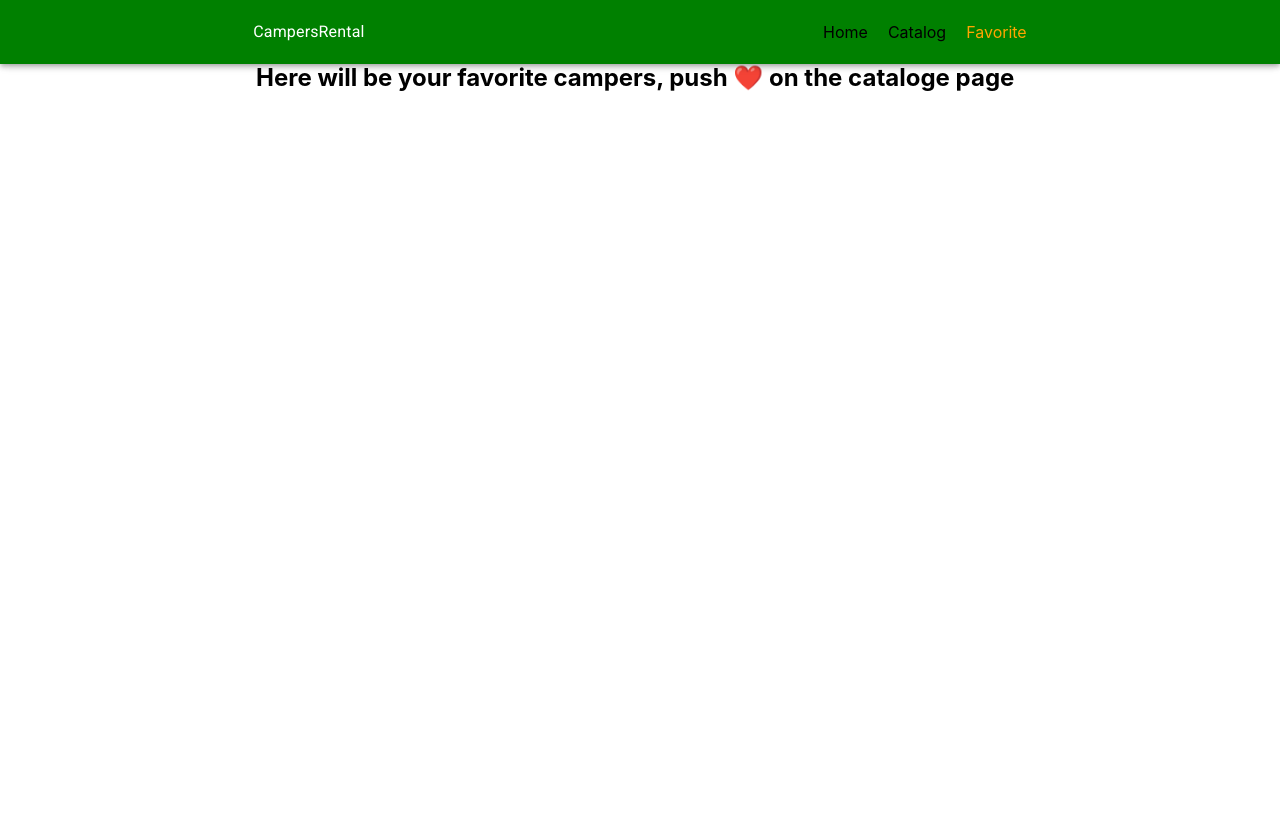
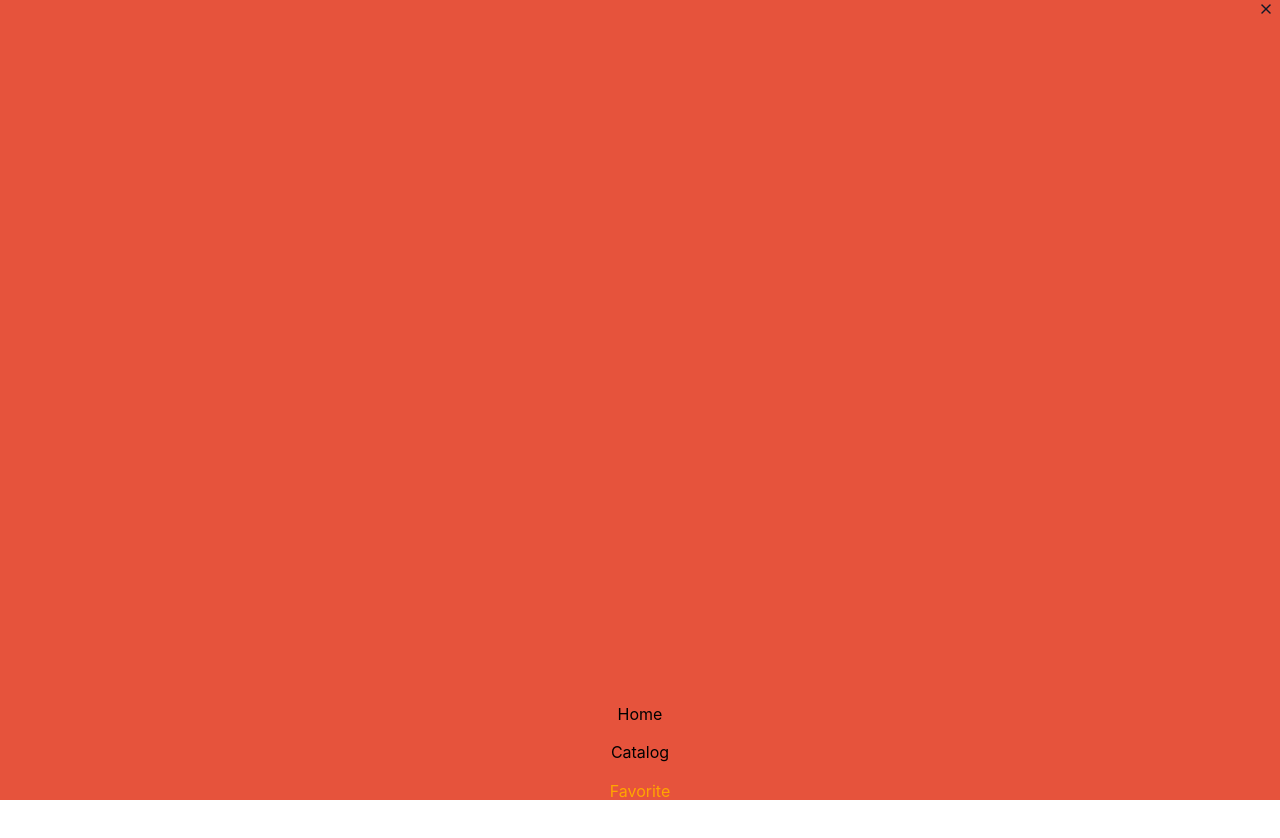
Before and after one commit to YevheniiaHr/camper-rental, a React (Create React App) app: page /camper-rental/favorite in a window 1280 px wide. Shown: the top 838 px of the page. Built offline with nearby package versions, Linux system fonts and the light colour scheme.

Commit message:
add mob.menu

```diff
--- a/public/index.html
+++ b/public/index.html
@@ -71,6 +71,7 @@
   <body>
     <div id="root"></div>
     <div id="modal"></div>
+
     <!--
       This HTML file is a template.
       If you open it directly in the browser, you will see an empty page.
--- /dev/null
+++ b/src/components/Header/BurgerButton.js
@@ -0,0 +1,11 @@
+import { OpenMenuBtn } from './Header.styled';
+import sprite from '../../components/sprite.svg';
+export const BurgerButton = ({ openMenu }) => {
+  return (
+    <OpenMenuBtn typeof="button" onClick={openMenu}>
+      <svg width="16px" height="16px">
+        <use xlinkHref={sprite + '#icon-burger'} />
+      </svg>
+    </OpenMenuBtn>
+  );
+};
--- /dev/null
+++ b/src/components/Header/DesktopView.js
@@ -0,0 +1,10 @@
+import { DeskHeaderWrap } from './Header.styled';
+import { Navigation } from './Navigation';
+
+export const DesktopView = () => {
+  return (
+    <DeskHeaderWrap>
+      <Navigation />
+    </DeskHeaderWrap>
+  );
+};
--- a/src/components/Header/Header.js
+++ b/src/components/Header/Header.js
@@ -1,28 +1,12 @@
-import {
-  NavList,
-  StyledAppBar,
-  StyledLink,
-  StyledToolBar,
-} from './Header.styled';
+// import { StyledAppBar, StyledToolBar } from './Header.styled';
 
-import { Typography } from '@mui/material';
+// import { Typography, useMediaQuery } from '@mui/material';
+// import { Navigation } from './Navigation';
+import { MobileView } from './MobileView';
+import { DesktopView } from './DesktopView';
+import { useMediaQuery } from '@mui/material';
 
 export const Header = () => {
-  return (
-    <StyledAppBar>
-      <StyledToolBar>
-        <Typography>CampersRental</Typography>
-
-        <nav>
-          <NavList>
-            <StyledLink to="/" end>
-              Home
-            </StyledLink>
-            <StyledLink to="/catalog">Catalog</StyledLink>
-            <StyledLink to="/favorite">Favorite</StyledLink>
-          </NavList>
-        </nav>
-      </StyledToolBar>
-    </StyledAppBar>
-  );
+  const isDesktop = useMediaQuery('(min-width:1440px)');
+  return <header>{isDesktop ? <DesktopView /> : <MobileView />}</header>;
 };
--- a/src/components/Header/Header.styled.js
+++ b/src/components/Header/Header.styled.js
@@ -1,6 +1,6 @@
 import { NavLink } from 'react-router-dom';
 import styled from '@emotion/styled';
-import { AppBar, Toolbar } from '@mui/material';
+// import { AppBar, Toolbar } from '@mui/material';
 export const StyledLink = styled(NavLink)`
   color: black;
   &.active {
@@ -9,11 +9,57 @@ export const StyledLink = styled(NavLink)`
 `;
 export const NavList = styled.ul`
   display: flex;
-  gap: 20px;
+      flex-direction: column;
+    display: flex;
+    gap: 20px;
+    align-items: center;
+}
+ @media (min-width: 1440px) {
+    gap: 20px;
+  }
 `;
-export const StyledAppBar = styled(AppBar)`
+// export const StyledAppBar = styled(AppBar)`
+//   background-color: green;
+// `;
+// export const StyledToolBar = styled(Toolbar)`
+//   justify-content: space-around;
+// `;
+export const MobViewWrapper = styled.div`
+  position: absolute;
+  width: 100%;
+  max-width: 375px;
+  height: 60px;
   background-color: green;
+  color: white;
+  display: flex;
+  justify-content: space-between;
+  align-items: center;
+  // @media (min-width: 768px) {
+  //   height: 84px;
+  //   max-width: 768px;
+  //   padding-left: 32px;
+  //   padding-right: 32px;
+  // }
 `;
-export const StyledToolBar = styled(Toolbar)`
-  justify-content: space-around;
+export const OpenMenuBtn = styled.button`
+  background-color: transparent;
+  border: none;
+  cursor: pointer;
 `;
+export const DeskHeaderWrap = styled.div`
+  background-color: green;
+
+  padding-left: 96px;
+  padding-right: 96px;
+
+  // transform: translateX(-50%);
+
+  width: 1440px;
+
+  height: 84px;
+
+  display: flex;
+  flex-direction: row;
+  justify-content: space-between;
+  align-items: center;
+`;
--- /dev/null
+++ b/src/components/Header/MobileView.js
@@ -0,0 +1,35 @@
+import React, { useEffect, useState } from 'react';
+import { MobViewWrapper } from './Header.styled';
+// import { Navigation } from './Navigation';
+import { MobileMenu } from 'components/MobileMenu/MobileMenu';
+import { BurgerButton } from './BurgerButton';
+// import { useEffect } from 'react';
+
+export const MobileView = () => {
+  const [isOpen, setIsOpen] = useState(false);
+  const [mobileRoot, setMobileRoot] = useState(null);
+  useEffect(() => {
+    const root = document.querySelector('#modal');
+    setMobileRoot(root);
+  }, []);
+  const handleOpenMenu = () => {
+    setIsOpen(true);
+  };
+  const handleCloseMenu = () => {
+    setIsOpen(false);
+    // console.log('handleCloseMenu called. isOpen:', false);
+  };
+  console.log('MobileView isOpen:', isOpen);
+  console.log('MobileView mobileRoot:', mobileRoot);
+  return (
+    <MobViewWrapper>
+      {/* <Navigation openMenu={toggleMenu} /> */}
+      <MobileMenu
+        mobileRoot={mobileRoot}
+        onClose={handleCloseMenu}
+        isOpen={isOpen}
+      />
+      <BurgerButton onClick={handleOpenMenu} />
+    </MobViewWrapper>
+  );
+};
--- /dev/null
+++ b/src/components/Header/Navigation.js
@@ -0,0 +1,15 @@
+import { NavList, StyledLink } from './Header.styled';
+
+export const Navigation = () => {
+  return (
+    <nav>
+      <NavList>
+        <StyledLink to="/" end>
+          Home
+        </StyledLink>
+        <StyledLink to="/catalog">Catalog</StyledLink>
+        <StyledLink to="/favorite">Favorite</StyledLink>
+      </NavList>
+    </nav>
+  );
+};
--- /dev/null
+++ b/src/components/MobileMenu/MobileMenu.js
@@ -0,0 +1,36 @@
+// import { useMediaQuery } from '@mui/material';
+import sprite from '../../components/sprite.svg';
+import { useLocation } from 'react-router-dom';
+import React, { useEffect } from 'react';
+import { createPortal } from 'react-dom';
+import { CloseBtn, MobileWrapp } from './MobileMenu.styled';
+import { Navigation } from 'components/Header/Navigation';
+
+// const mobileRoot = document.querySelector('#modal');
+// console.log(mobileRoot);
+export const MobileMenu = ({ mobileRoot, onClose, isOpen }) => {
+  // const isMobileSreen = useMediaQuery('(max-width:767px)');
+  //   let location = useLocation();
+  //   useEffect(() => {
+  //     if (isOpen) {
+  //       onClose();
+  //     }
+  //   },[location]);
+
+  console.log('mobileRoot:', mobileRoot);
+  return (
+    mobileRoot &&
+    // isOpen &&
+    createPortal(
+      <MobileWrapp>
+        <CloseBtn onClick={onClose}>
+          <svg width="16px" height="16px">
+            <use xlinkHref={sprite + '#icon-close'} />
+          </svg>
+        </CloseBtn>
+        <Navigation />
+      </MobileWrapp>,
+      mobileRoot
+    )
+  );
+};
--- /dev/null
+++ b/src/components/MobileMenu/MobileMenu.styled.js
@@ -0,0 +1,23 @@
+import styled from '@emotion/styled';
+export const MobileWrapp = styled.div`
+  position: absolute;
+  top: 0;
+  left: 0;
+  height: 100vh;
+  width: 100%;
+  background-color: #e6533c;
+  color: white;
+  display: flex;
+  flex-direction: column;
+  justify-content: space-between;
+  //   padding: 20px 20px;
+  z-index: 1000;
+  //   visibility: hidden;
+  overflow: hidden;
+`;
+export const CloseBtn = styled.button`
+  align-self: flex-end;
+
+  border: none;
+  background-color: transparent;
+`;
```
Also changed, not shown: src/components/sprite.svg.
